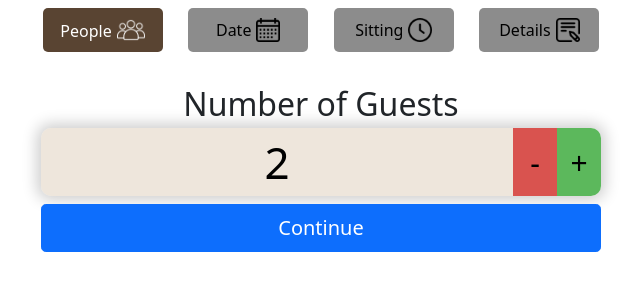
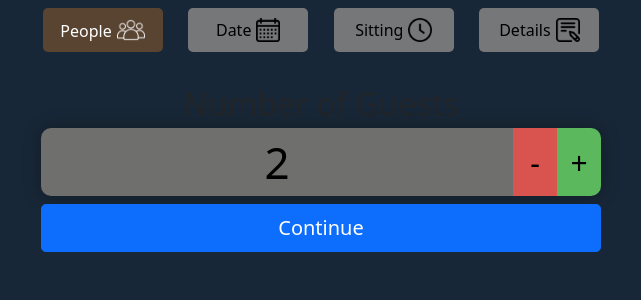
Before and after one commit to Josh8011/reservation, a React (Create React App) app: page / in a window 1280 px wide. Shown: the top 300 px of the page, without its empty margins (319-960 px from the left). Built offline with nearby package versions, Linux system fonts and the light colour scheme.

Commit message:
added blue background

```diff
--- a/src/index.css
+++ b/src/index.css
@@ -5,9 +5,14 @@ body {
     sans-serif;
   -webkit-font-smoothing: antialiased;
   -moz-osx-font-smoothing: grayscale;
+  background-color: #182737 !important;
 }
 
 code {
   font-family: source-code-pro, Menlo, Monaco, Consolas, 'Courier New',
     monospace;
 }
+
+.html{
+  background-color: #182737 !important;
+}
```
